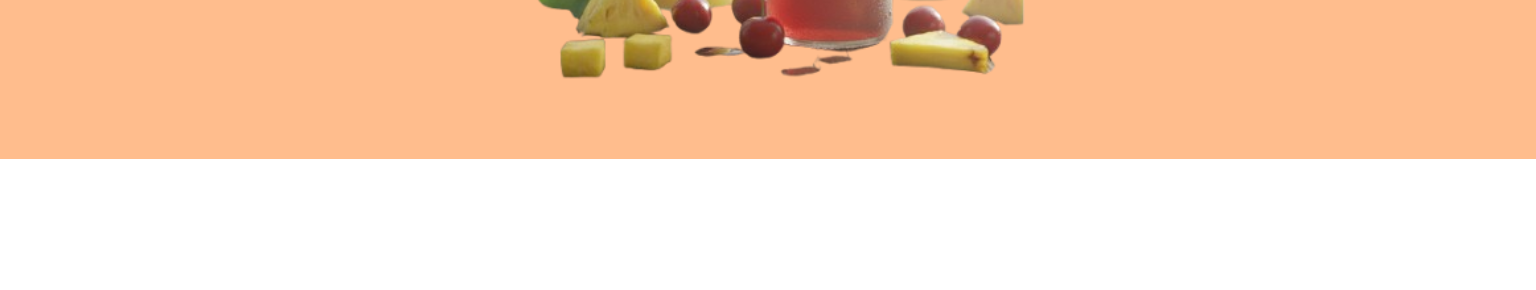
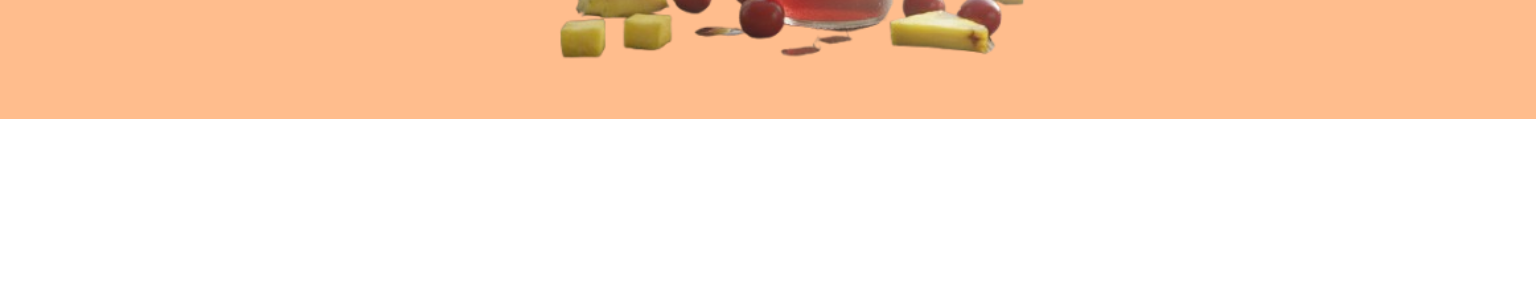
Before and after one commit to Sujoy1507/Web-Showcase, a plain HTML site: page 06-Tongro-Clone/index.html in a window 1536 px wide. Shown: the part 510-800 px from the top of the page. Drawn offline with nearby package versions, Linux system fonts and the light colour scheme.

Commit message:
Hero Section 1 Done

```diff
--- a/06-Tongro-Clone/Style.scss
+++ b/06-Tongro-Clone/Style.scss
@@ -223,7 +223,7 @@ main {
 
         .hero {
             .text-container {
-                height: 75dvh;
+                height: 70dvh;
                 font-size: clamp(9rem, -3.308rem + 19.231vw, 14rem);
                 gap: clamp(16rem, 6.154rem + 15.385vw, 20rem);
 
```
Also changed, not shown: 06-Tongro-Clone/Style.css.
